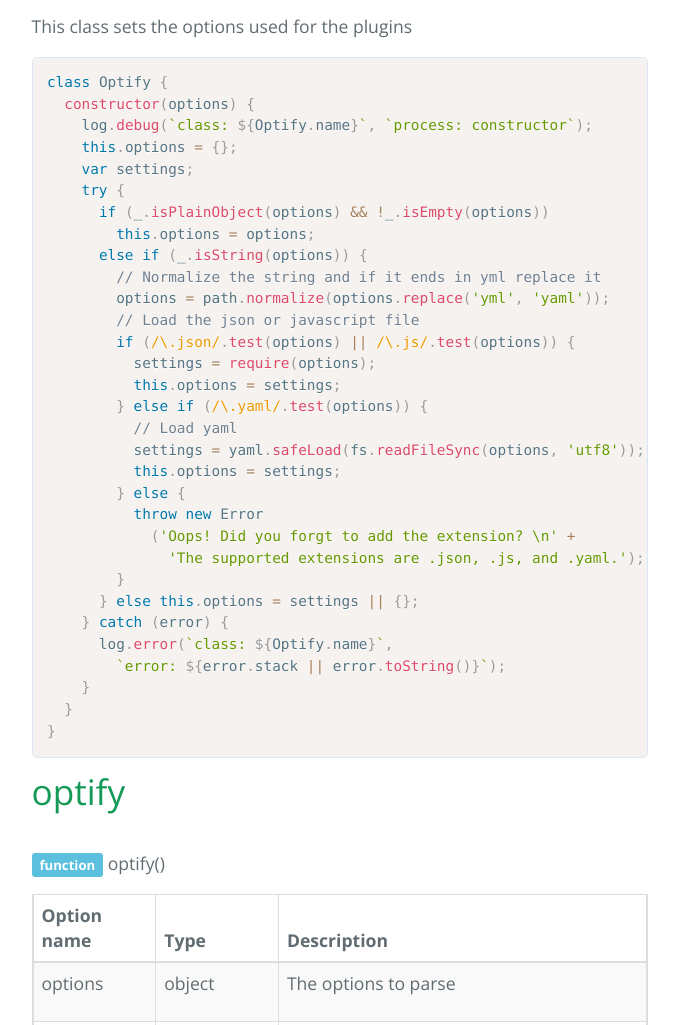
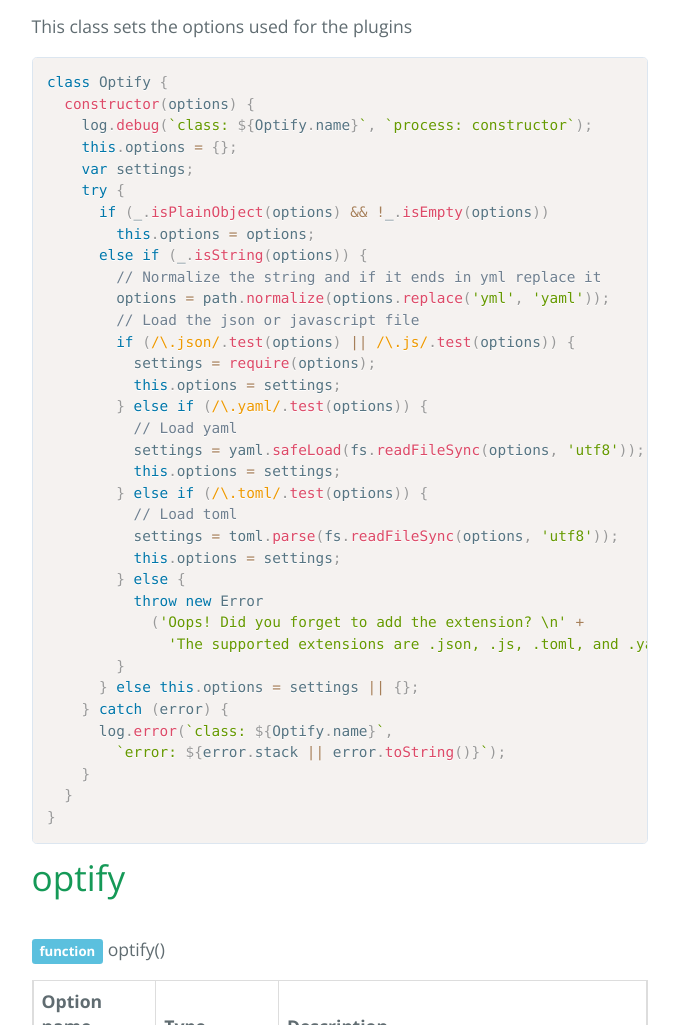
Before and after one commit to gengojs/core-modules, a plain HTML site: page modules/optify.js.html in a window 1280 px wide. Shown: the part 927-1952 px from the top of the page, without its empty margins (408-1087 px from the left). Drawn offline with nearby package versions, Linux system fonts and the light colour scheme.

Commit message:
Update 2015-10-21T18:14:40.143Z

```diff
--- a/modules/optify.js.html
+++ b/modules/optify.js.html
@@ -69,10 +69,14 @@
           // Load yaml
           settings = yaml.safeLoad(fs.readFileSync(options, 'utf8'));
           this.options = settings;
+        } else if (/\.toml/.test(options)) {
+          // Load toml
+          settings = toml.parse(fs.readFileSync(options, 'utf8'));
+          this.options = settings;
         } else {
           throw new Error
-            ('Oops! Did you forgt to add the extension? \n' +
-              'The supported extensions are .json, .js, and .yaml.');
+            ('Oops! Did you forget to add the extension? \n' +
+              'The supported extensions are .json, .js, .toml, and .yaml.');
         }
       } else this.options = settings || {};
     } catch (error) {
```
